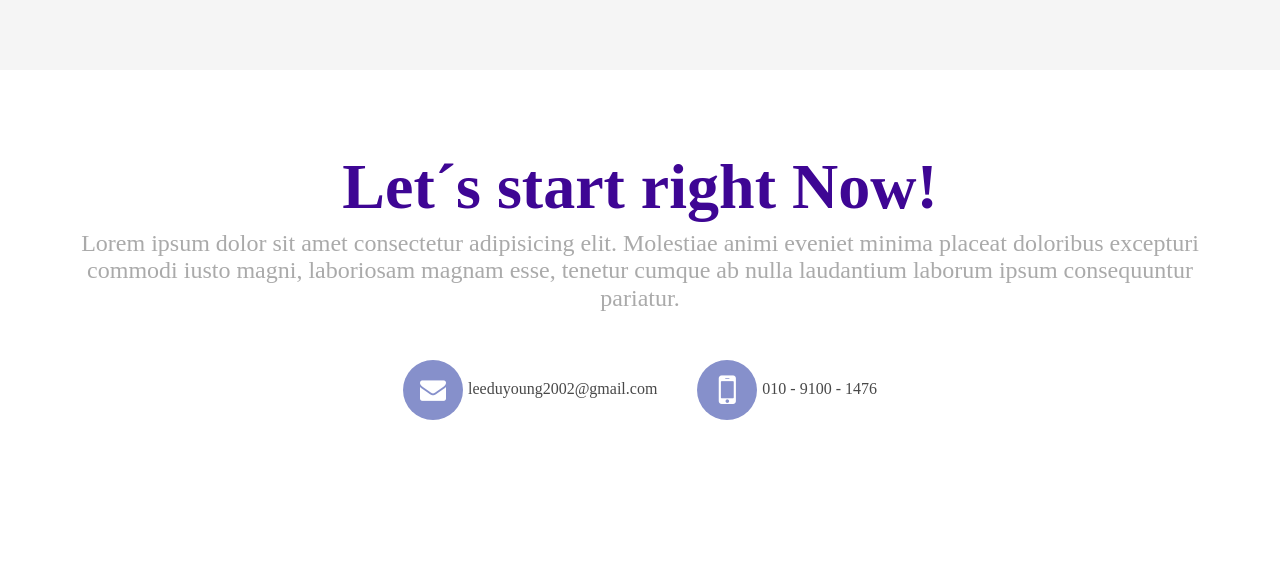
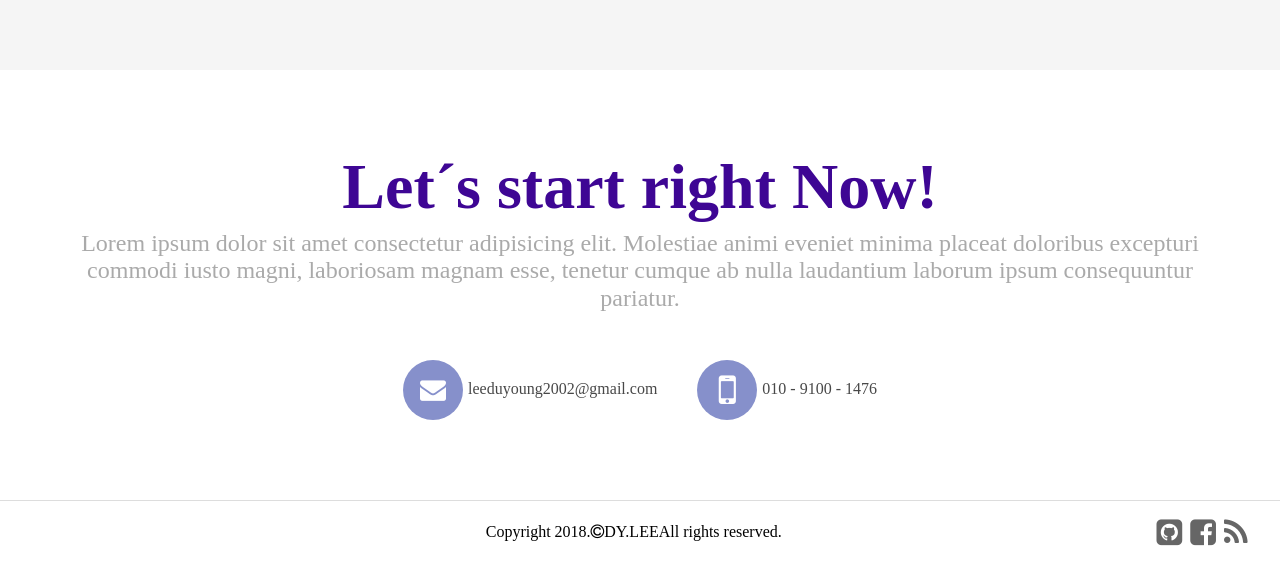
Before and after one commit to leeduyoung/DY-2018, an Angular app: page / in a window 1280 px wide. Shown: the part 3347-3908 px from the top of the page. Before the commit the page ends 3847 px from the top, so only its background shows below. Built offline with nearby package versions, Linux system fonts and the light colour scheme.

Commit message:
footer 작업완료

```diff
--- a/src/app/footer/footer.component.html
+++ b/src/app/footer/footer.component.html
@@ -29,6 +29,25 @@
   </div>
 
   <div class="bottom">
+    <div class="item left">
 
+    </div>
+    <div class="item center">
+      <span>Copyright 2018.</span>
+      <i class="fa fa-copyright" aria-hidden="true"></i>
+      <span>DY.LEE</span>
+      <span>All rights reserved.</span>
+    </div>
+    <div class="item right">
+      <a href="https://github.com/leeduyoung" target="_blank">
+        <i class="fa fa-github-square"></i>
+      </a>
+      <a href="https://www.facebook.com/profile.php?id=100008053986193" target="_blank">
+        <i class="fa fa-facebook-square"></i>
+      </a>
+      <a href="http://ithub.tistory.com" target="_blank">
+        <i class="fa fa-rss"></i>
+      </a>
+    </div>
   </div>
 </div>
--- a/src/app/footer/footer.component.scss
+++ b/src/app/footer/footer.component.scss
@@ -1,14 +1,15 @@
 .footer-container {
-    padding: 80px;
     .address {
         margin-top: 3em;
         color: #484848;
         font-size: 16px;
+
         a {
             padding: 0 20px;
             text-decoration: none;
             color: inherit;
         }
+
         .circle {
             position: relative;
             display: inline-block;
@@ -20,37 +21,74 @@
             vertical-align: middle;
             margin-right: 5px;
         }
+
         i {
             position: absolute;
             top: 50%;
             left: 50%;
             transform: translateX(-50%) translateY(-50%);
+
             &::before {
                 color: white;
             }
         }
+
         .email i {
             font-size: 26px;
         }
+
         .phone i {
             font-size: 40px;
+        }
+    }
+
+    .bottom {
+        border-top: 1px solid #ddd;
+        padding: 16px;
+        display: flex;
+        align-items: center;
+        .item {
+            flex-basis: 33%;
+            &.left {
+                text-align: left;
+            }
+            &.center {
+                text-align: center;
+            }
+            &.right {
+                text-align: right;
+                a {
+                    text-decoration: none;
+                }
+                i {
+                    color: #666;
+                    margin: 0 4px;
+                    &::before {
+                        font-size: 30px;
+                    }
+                }
+            }
         }
     }
 }
 
 .contents {
+    padding: 80px;
     text-align: center;
+
     .title {
         font-size: 64px;
         color: #3e0694;
         font-weight: 700;
     }
+
     .sub-title {
         margin-top: 6px;
         font-size: 24px;
         color: #aaa;
         font-weight: 300;
     }
+
     .description {
         font-size: 20px;
         margin-top: 60px;
--- a/src/app/home/figure-effect.scss
+++ b/src/app/home/figure-effect.scss
@@ -2,7 +2,6 @@
 figure {
 	position: relative;
 	margin: 0;
-	border-radius: 8px;
 }
 
 figure img {
@@ -12,7 +11,6 @@ figure img {
     height: 100%;
     object-fit: cover;
 	opacity: 0.8;
-	border-radius: 8px;
 }
 
 figure figcaption {
```
